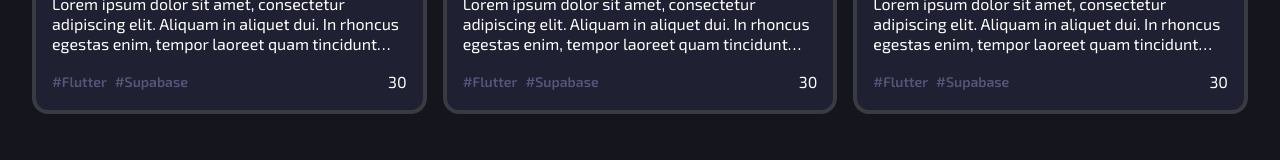
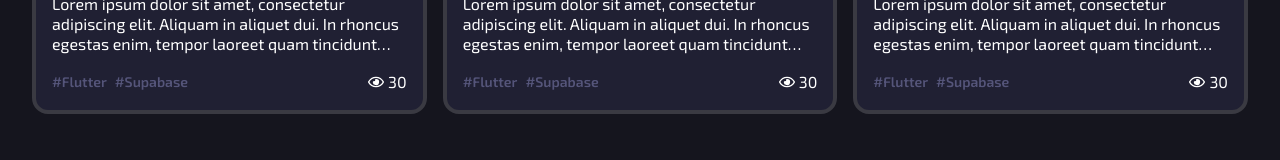
Before and after one commit to fmcalado/apps, a Next.js app: page / in a window 1280 px wide. Shown: the part 538-698 px from the top of the page. Built offline with nearby package versions, Linux system fonts and the light colour scheme.

Commit message:
feat: wrap app card into next/link

```diff
--- a/src/components/AppCard.tsx
+++ b/src/components/AppCard.tsx
@@ -1,5 +1,8 @@
+import React from 'react';
 import Image from 'next/image';
-import React from 'react';
+import Link from 'next/link';
+import { FaRegEye } from 'react-icons/fa';
+
 import { AppData } from '../lib/types/AppData';
 
 interface AppCardData {
@@ -8,8 +11,9 @@ interface AppCardData {
 
 const AppCard: React.FC<AppCardData> = ({ appData }) => {
   return (
+    <Link href={`/apps/${appData.id}`}>
       <a className="h-full">
-      <div className="bg-[#202033] flex flex-col h-full border-4 border-[#3a3a42] rounded-2xl overflow-hidden">
+        <div className="bg-[#202033] flex flex-col h-full border-4 border-[#3a3a42] hover:border-zinc-200 hover:shadow-zinc-200 hover:shadow-md transition ease-in-out rounded-2xl overflow-hidden">
           {/* App's Image */}
           <div className="relative flex-shrink-0 pb-[66.6667%]">
             <div className="absolute w-full h-full object-cover">
@@ -29,14 +33,18 @@ const AppCard: React.FC<AppCardData> = ({ appData }) => {
             <div className="flex justify-between items-center">
               <div className="flex flex-wrap space-x-2 text-sm font-semibold text-[#55557a]">
                 {appData.tags.map((tag) => (
-                <p key={`tag.${appData.id}`}>#{tag}</p>
+                  <p key={`tag.${appData.id}#${tag}`}>#{tag}</p>
                 ))}
               </div>
-            <div>{appData.views}</div>
+              <div className="flex items-center flex-shrink-0">
+                <FaRegEye />
+                <p className="ml-1">{appData.views}</p>
+              </div>
             </div>
           </div>
         </div>
       </a>
+    </Link>
   );
 };
 
```
Lines whose indentation alone changed are shown as unchanged.
